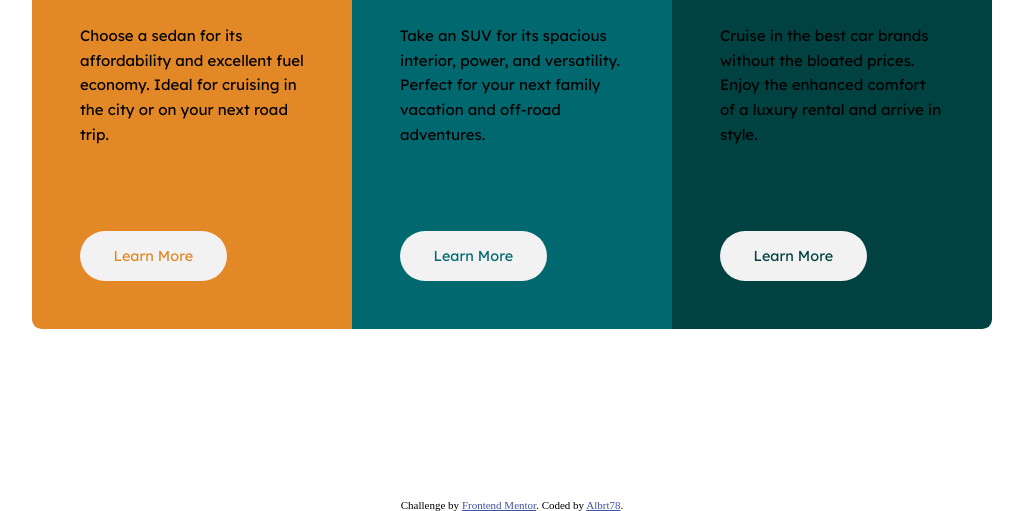
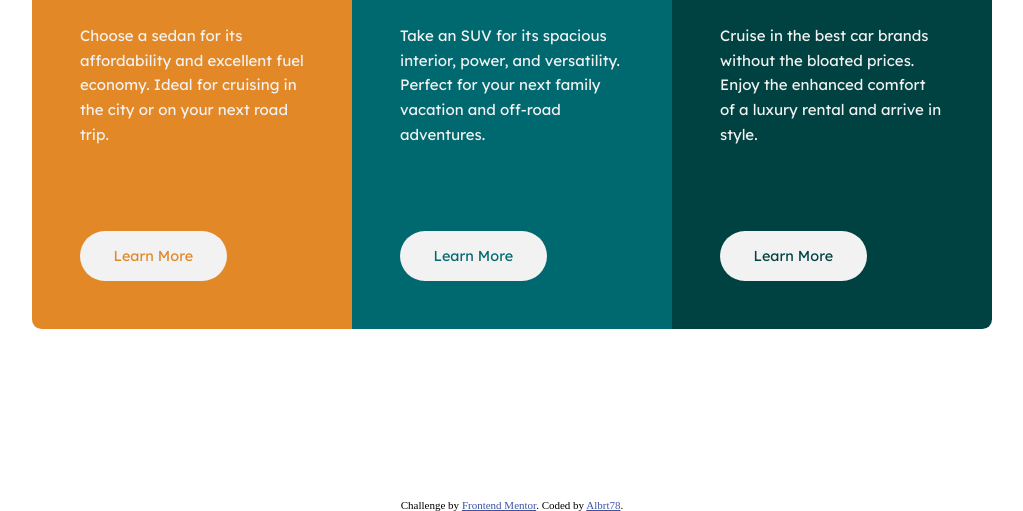
Before and after one commit to Albrt78/3columnpreviewcard.github.io, a plain HTML site: page index.html in a window 1280 px wide. Shown: the part 341-852 px from the top of the page, without its empty margins (128-1151 px from the left). Drawn offline with nearby package versions, Linux system fonts and the light colour scheme; files that its build step writes are made by us from their sources.

Commit message:
Update styles.scss

```diff
--- a/styles.scss
+++ b/styles.scss
@@ -43,7 +43,7 @@ body {
                 }
 
                 p {
-                    color: #000;
+                    color: $Very-light-gray;
                     margin-top: 1.65rem;
                     line-height: 1.65;
                     font-size: 0.94rem;
@@ -88,7 +88,7 @@ body {
                 }
 
                 p {
-                    color: #000;
+                    color: $Very-light-gray;
                     margin-top: 1.65rem;
                     line-height: 1.65;
                     font-size: 0.94rem;
@@ -135,7 +135,7 @@ body {
                 }
 
                 p {
-                    color: #000;
+                    color: $Very-light-gray;
                     margin-top: 1.65rem;
                     line-height: 1.65;
                     font-size: 0.94rem;
```
